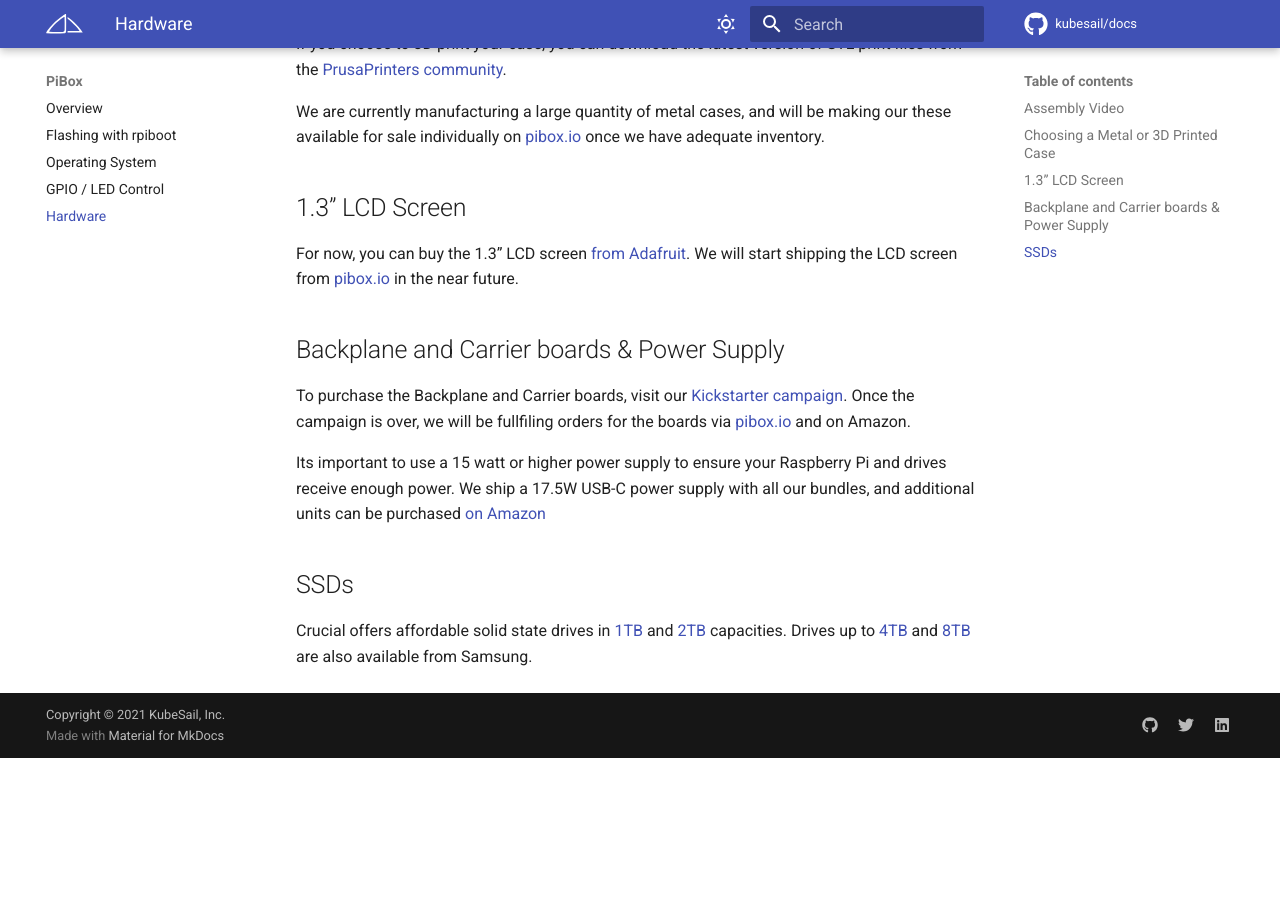
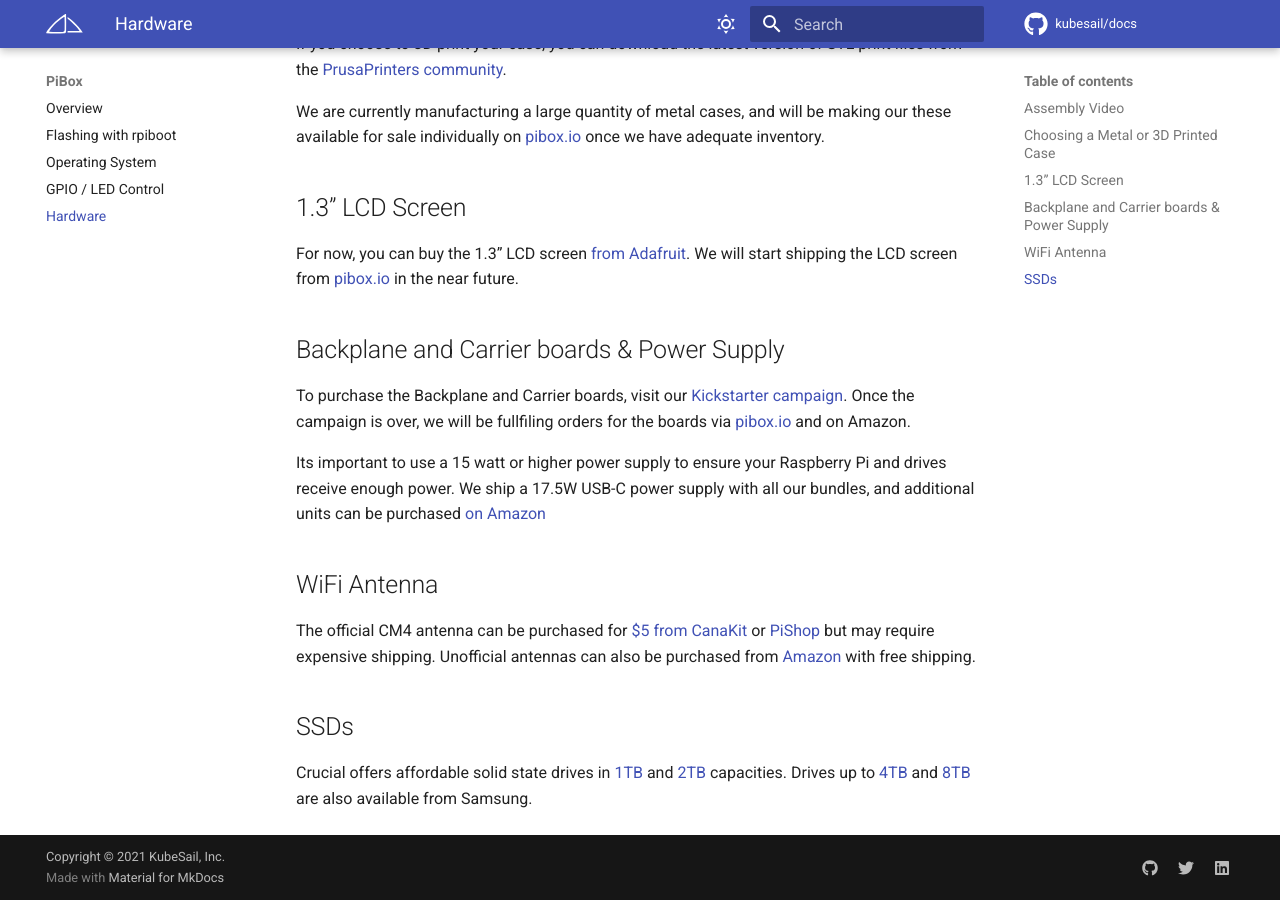
Before and after one commit to kubesail/kubesail-docs, an MkDocs documentation site: the page built from docs/guides/pibox/hardware.md, in a window 1280 px wide and 900 px high, scrolled down 752 px. Built offline with MkDocs 1.6.1 and Material for MkDocs 9.7.7, drawn with Linux system fonts in a browser that asks for light colours; comment, search, counter and statistics services are not loaded; before the commit the page ends 1510 px from its top, so only the background shows below that.

Commit message:
link to antennas

```diff
--- a/docs/guides/pibox/hardware.md
+++ b/docs/guides/pibox/hardware.md
@@ -22,6 +22,10 @@
 
 Its important to use a 15 watt or higher power supply to ensure your Raspberry Pi and drives receive enough power. We ship a 17.5W USB-C power supply with all our bundles, and additional units can be purchased [on Amazon](https://amzn.to/3mAahEu)
 
+## WiFi Antenna
+
+The official CM4 antenna can be purchased for [$5 from CanaKit](https://www.canakit.com/raspberry-pi-compute-module-cm4-antenna-kit.html) or [PiShop](https://www.pishop.us/product/2-4ghz-5-8ghz-antenna-kit-for-cm4/) but may require expensive shipping. Unofficial antennas can also be purchased from [Amazon](https://amzn.to/3mDzTRb) with free shipping.
+
 ## SSDs
 
 Crucial offers affordable solid state drives in [1TB](https://amzn.to/3CEE3NY) and [2TB](https://amzn.to/3EyBAoY) capacities. Drives up to [4TB](https://amzn.to/3mCRvwA) and [8TB](https://amzn.to/3CFLwfK) are also available from Samsung.
```
